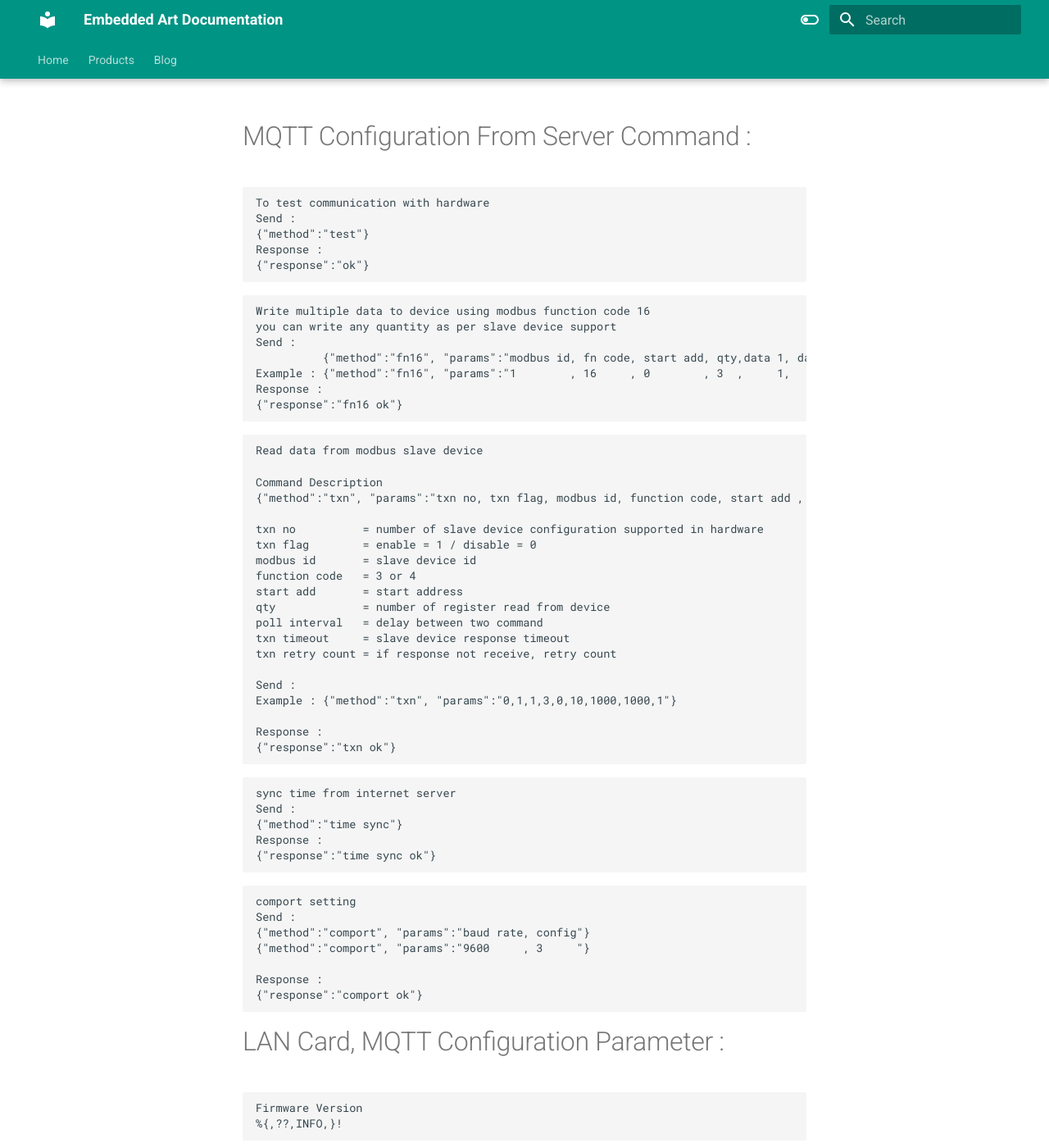
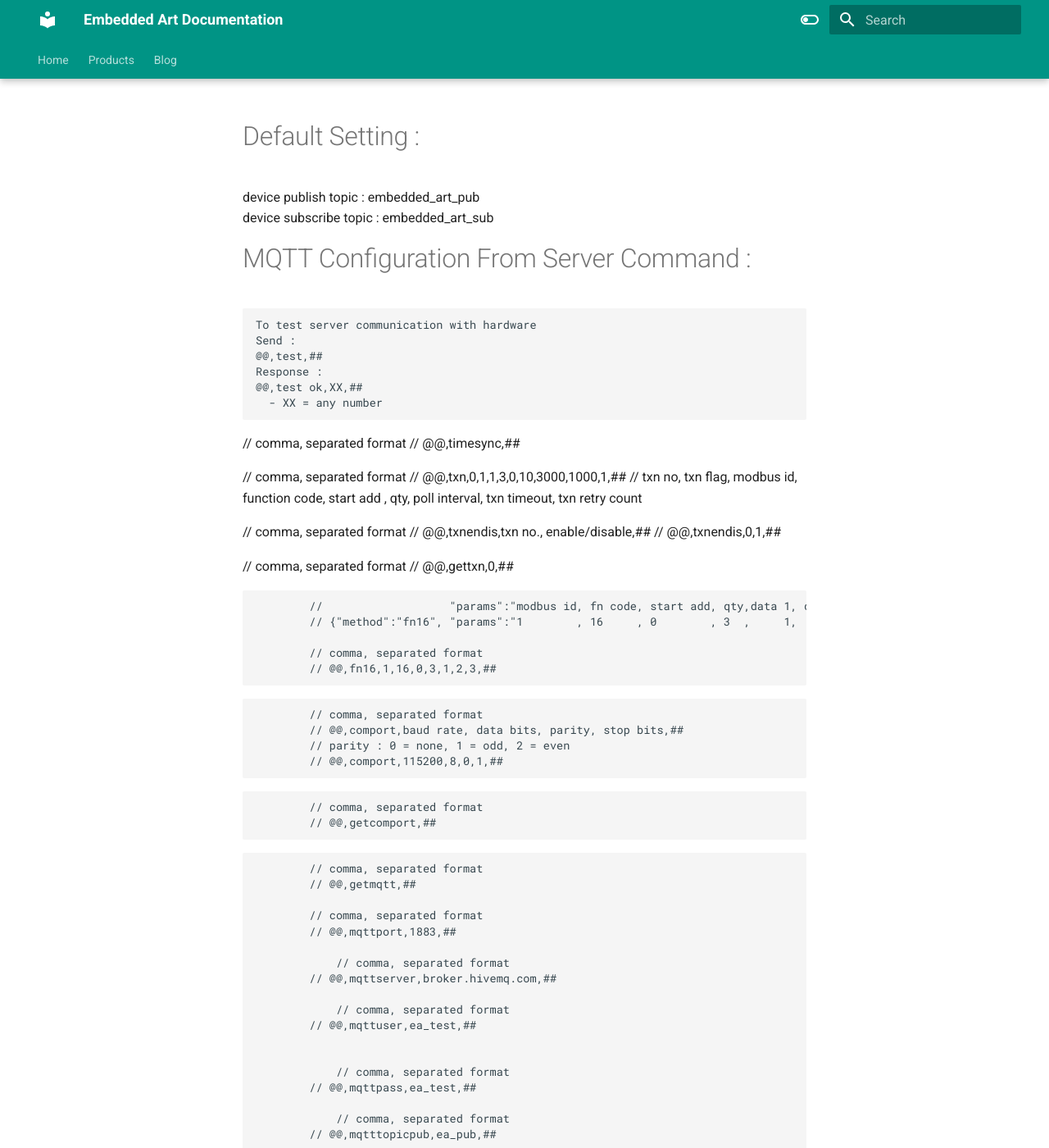
Before and after one commit to embeddedart/docs, an MkDocs documentation site: the page built from docs/products/IOT-Gateway-Protocol-Comma/index.md, in a window 1280 px wide and 1400 px high. Shown: the whole window at 82% size. Built offline with MkDocs 1.6.1 and Material for MkDocs 9.7.7, drawn with Linux system fonts in a browser that asks for light colours; some of the changed text lies outside the part shown.

Commit message:
2023 12 20 2048

````diff
--- a/docs/products/IOT-Gateway-Protocol-Comma/index.md
+++ b/docs/products/IOT-Gateway-Protocol-Comma/index.md
@@ -12,16 +12,191 @@ This is a placeholder page that shows you how to use this template site.
 {{% /pageinfo %}}
 -->
 
+# Default Setting :
+device publish topic    : embedded_art_pub
+device subscribe topic  : embedded_art_sub
+
 
 # MQTT Configuration From Server Command :
+```
+To test server communication with hardware
+Send :
+@@,test,##
+Response :
+@@,test ok,XX,##
+  - XX = any number
+```
+
+// 	comma, separated format
+// 	@@,timesync,##
+
+// 	comma, separated format
+// 	@@,txn,0,1,1,3,0,10,3000,1000,1,##
+// txn no, txn flag, modbus id, function code, start add , qty, poll interval, txn timeout, txn retry count
+
+// comma, separated format
+// @@,txnendis,txn no., enable/disable,##
+// @@,txnendis,0,1,##
+
+// comma, separated format
+// @@,gettxn,0,##
 
 ```
-To test communication with hardware
-Send :
-{"method":"test"}
-Response :
-{"response":"ok"}
+
+        //                   "params":"modbus id, fn code, start add, qty,data 1, data 2, data 3"
+        // {"method":"fn16", "params":"1        , 16     , 0        , 3  ,     1,      2,      3"}
+
+    	// comma, separated format
+    	// @@,fn16,1,16,0,3,1,2,3,##
 ```
+
+```
+    	// comma, separated format
+    	// @@,comport,baud rate, data bits, parity, stop bits,##
+    	// parity : 0 = none, 1 = odd, 2 = even
+    	// @@,comport,115200,8,0,1,##
+```
+```
+
+    	// comma, separated format
+    	// @@,getcomport,##
+```
+
+```
+    	// comma, separated format
+    	// @@,getmqtt,##
+
+		// comma, separated format
+		// @@,mqttport,1883,##
+
+        	// comma, separated format
+    	// @@,mqttserver,broker.hivemq.com,##
+
+        	// comma, separated format
+    	// @@,mqttuser,ea_test,##
+
+
+          	// comma, separated format
+    	// @@,mqttpass,ea_test,##
+
+          	// comma, separated format
+    	// @@,mqtttopicpub,ea_pub,##
+
+
+          	// comma, separated format
+    	// @@,mqtttopicsub,ea_sub,##
+
+
+          	// comma, separated format
+    	// @@,mqttsave,##
+
+```
+
+    	// comma, separated format
+    	// @@,srno,123456,##
+
+          	// comma, separated format
+    	// @@,getsrno,##
+
+
+
+
+# SMS for Configuration :
+```
+Get Admin Mobile Number :
+SMS 33
+```
+```
+Add admin mobile number :
+
+SMS 44 1 0123456789     admin mobile number add 1
+SMS 44 2 0123456789     admin mobile number add 2
+SMS 44 3 0123456789     admin mobile number add 3
+
+To admin mobile number add with password :
+SMS 44 1 7048593237 xxxx
+    xxxx = password
+
+```
+
+```
+To get MQTT related setting via SMS :
+
+SMS 44 10		Mqtt Port
+SMS 44 11		MQTT server name
+SMS 44 12		MQTT user name
+SMS 44 13		MQTT Password
+SMS 44 14		MQTT publish topic
+SMS 44 15		MQTT subscribe topic
+SMS 44 20		reconnect to mqtt server
+```
+
+```
+Set MQTT setting using SMS :
+
+SMS 44 10 1883
+SMS 44 11 broker.hivemq.com
+SMS 44 12 embedded_art_test
+SMS 44 13 embedded_art_test
+SMS 44 14 embedded_art_pub
+SMS 44 15 embedded_art_sub
+```
+
+```
+NTP Time Server :
+
+SMS 44 16 time.nist.gov
+```
+
+```
+office use only
+Set Card Serial Number:
+
+SMS 66 00 123456
+```
+
+```
+To set table value :
+
+SMS 69 001 00123
+      001   = table address
+      00123 = table value
+```
+
+```
+Get table value :
+SMS 69 001
+    001 = table address
+```
+
+```
+Set Password
+
+SMS 91 0000
+```
+
+```
+Get Device Firmware :
+
+SMS 92
+```
+```
+set company name, max. 25 character
+SMS 93 EMBEDDED ART
+```
+
+```
+MCU restart
+
+SMS 94
+```
+
+
+
+
+---
+
+---
 
 ```
 Write multiple data to device using modbus function code 16
--- a/mkdocs.yml
+++ b/mkdocs.yml
@@ -95,13 +95,14 @@ extra:
 nav:
   - Home: index.md
   - Products:
-    - IOT Gateway Protocol: products/IOT-Gateway-Protocol/index.md
     - Elevator:
       - Elevator Controller: products/elevator-controller/index.md
       - Elevator Control Panel: products/elevator-control-panel/index.md
     - LED Display:
       - LED Display Control Card: products/led-display-control-card/index.md
     - Serial To TCP Converter: products/Serial-To-TCP-Converter/index.md
+    - IOT Gateway Protocol: products/IOT-Gateway-Protocol/index.md
+    # - IOT Gateway Protocol Comma: products/IOT-Gateway-Protocol-Comma/index.md
   - Blog:
     - Blog: blog/index.md
     - GPBO: blog/GPBO/index.md
````
Also changed, not shown: other parts of docs/products/IOT-Gateway-Protocol-Comma/index.md (+3 -3 lines), docs/blog/python/python-virtual-environment/index.md (+1 -1 lines).
